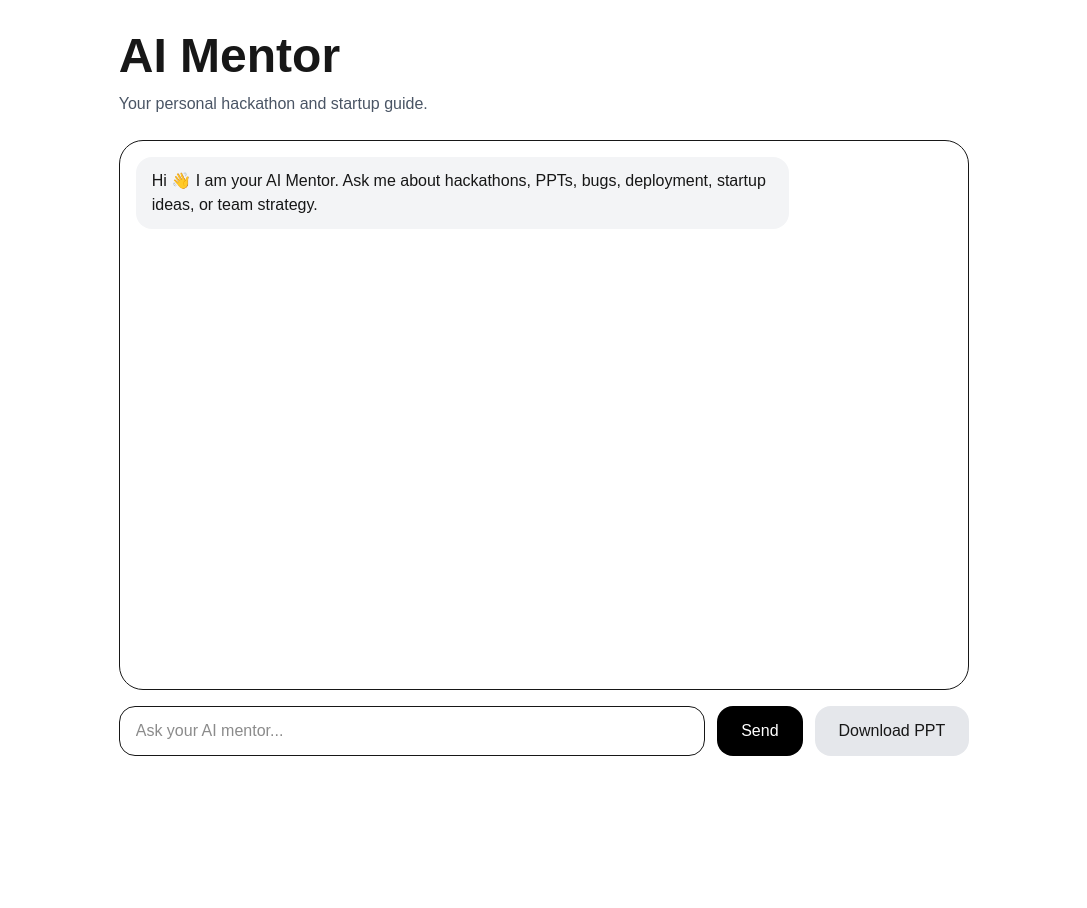
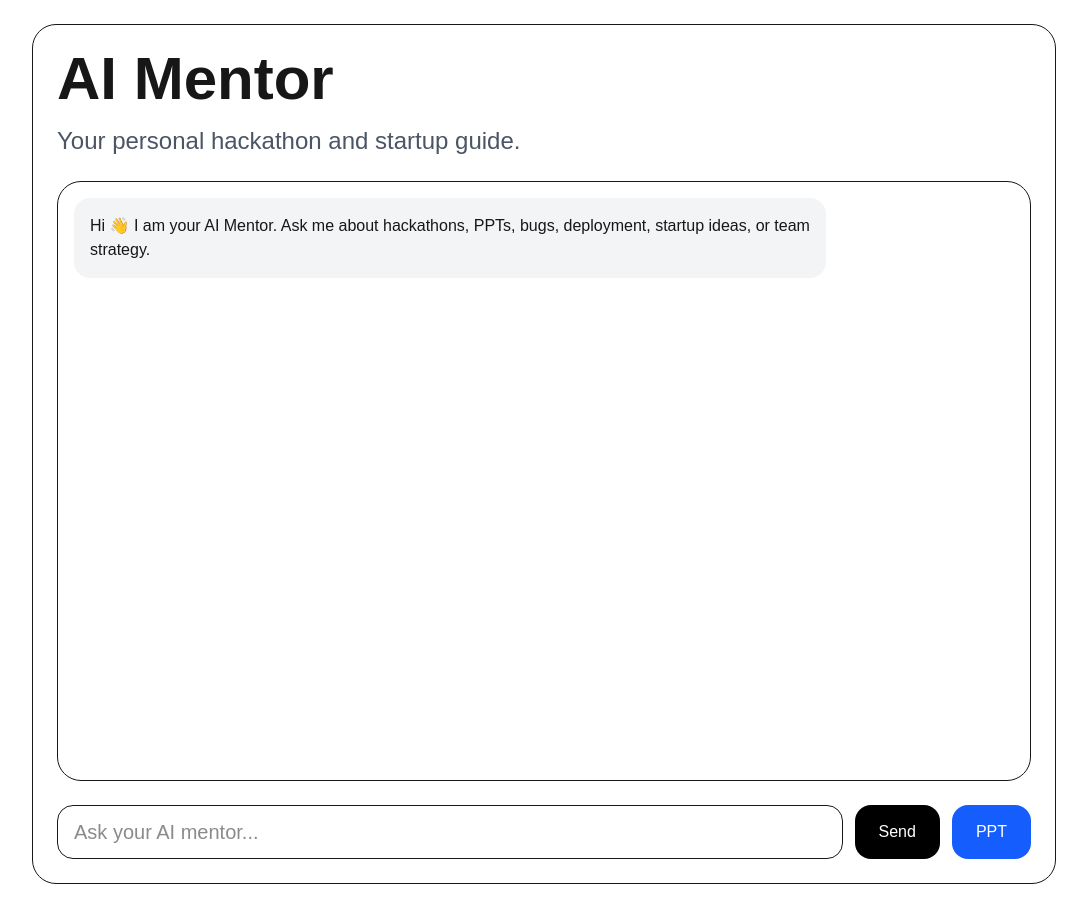
Before and after one commit to Sheran2004/SkillBridge-AI, a Next.js app: page /ai-mentor in a window 1280 px wide. Shown: the whole page, without its empty margins (96-1183 px from the left). Before the commit the page ends 800 px from the top, so only its background shows below. Built offline with nearby package versions, Linux system fonts and the light colour scheme.

Commit message:
upgrade ai mentor ui with ppt button

```diff
--- a/app/ai-mentor/page.tsx
+++ b/app/ai-mentor/page.tsx
@@ -2,14 +2,8 @@
 
 import { useState } from "react";
 
-type ChatMessage = {
-  role: "user" | "assistant";
-  content: string;
-};
-
 export default function AIMentorPage() {
-  const [input, setInput] = useState("");
-  const [messages, setMessages] = useState<ChatMessage[]>([
+  const [messages, setMessages] = useState([
     {
       role: "assistant",
       content:
@@ -17,30 +11,15 @@ export default function AIMentorPage() {
     },
   ]);
 
-  const downloadPPT = async () => {
-  const res = await fetch("/api/generate-ppt", {
-    method: "POST",
-    headers: { "Content-Type": "application/json" },
-    body: JSON.stringify({ topic: "SkillBridge AI" }),
-  });
-
-  const blob = await res.blob();
-  const url = window.URL.createObjectURL(blob);
-  const a = document.createElement("a");
-  a.href = url;
-  a.download = "SkillBridge-AI.pptx";
-  a.click();
-};
+  const [input, setInput] = useState("");
 
   const sendMessage = async () => {
     if (!input.trim()) return;
 
-    const updatedMessages: ChatMessage[] = [
-      ...messages,
-      { role: "user", content: input },
-    ];
+    const userMessage = { role: "user", content: input };
+    const updatedMessages = [...messages, userMessage];
+    setMessages(updatedMessages);
 
-    setMessages(updatedMessages);
     const currentInput = input;
     setInput("");
 
@@ -52,7 +31,7 @@ export default function AIMentorPage() {
         },
         body: JSON.stringify({
           message: currentInput,
-          history: updatedMessages.slice(-8),
+          history: updatedMessages,
         }),
       });
 
@@ -70,24 +49,51 @@ export default function AIMentorPage() {
         ...prev,
         {
           role: "assistant",
-          content: "AI mentor is temporarily unavailable.",
+          content: "Something went wrong. Please try again.",
         },
       ]);
     }
   };
 
+  const downloadPPT = async () => {
+    const topic = input || "SkillBridge AI";
+
+    try {
+      const res = await fetch("/api/generate-ppt", {
+        method: "POST",
+        headers: {
+          "Content-Type": "application/json",
+        },
+        body: JSON.stringify({ topic }),
+      });
+
+      const blob = await res.blob();
+      const url = window.URL.createObjectURL(blob);
+
+      const a = document.createElement("a");
+      a.href = url;
+      a.download = `${topic.replace(/\s+/g, "-")}.pptx`;
+      a.click();
+
+      window.URL.revokeObjectURL(url);
+    } catch {
+      alert("PPT generation failed");
+    }
+  };
+
   return (
-    <div className="max-w-5xl mx-auto p-8">
-      <h1 className="text-5xl font-bold mb-3">AI Mentor</h1>
-      <p className="text-gray-600 mb-6">
+    <div className="min-h-screen flex justify-center items-center bg-white p-6">
+      <div className="w-full max-w-5xl border rounded-3xl p-6">
+        <h1 className="text-6xl font-bold mb-4">AI Mentor</h1>
+        <p className="text-2xl text-gray-600 mb-6">
           Your personal hackathon and startup guide.
         </p>
 
-      <div className="border rounded-3xl p-4 h-[550px] overflow-y-auto space-y-4">
-        {messages.map((msg, index) => (
+        <div className="border rounded-3xl p-4 h-[600px] overflow-y-auto mb-6">
+          {messages.map((msg, idx) => (
             <div
-            key={index}
-            className={`rounded-2xl px-4 py-3 max-w-[80%] ${
+              key={idx}
+              className={`mb-4 p-4 rounded-2xl max-w-[80%] ${
                 msg.role === "user"
                   ? "bg-black text-white ml-auto"
                   : "bg-gray-100"
@@ -98,25 +104,28 @@ export default function AIMentorPage() {
           ))}
         </div>
 
-      <div className="flex gap-3 mt-4">
+        <div className="flex gap-3">
           <input
             value={input}
             onChange={(e) => setInput(e.target.value)}
-          className="flex-1 border rounded-2xl px-4 py-3"
             placeholder="Ask your AI mentor..."
+            className="flex-1 border rounded-2xl px-4 py-3 text-xl"
           />
+
           <button
             onClick={sendMessage}
-          className="bg-black text-white px-6 rounded-2xl"
+            className="bg-black text-white px-6 py-3 rounded-2xl"
           >
             Send
           </button>
+
           <button
             onClick={downloadPPT}
-          className="bg-gray-200 px-6 rounded-2xl"
+            className="bg-blue-600 text-white px-6 py-3 rounded-2xl"
           >
-          Download PPT
+            PPT
           </button>
+        </div>
       </div>
     </div>
   );
```
Lines whose indentation alone changed are shown as unchanged.
